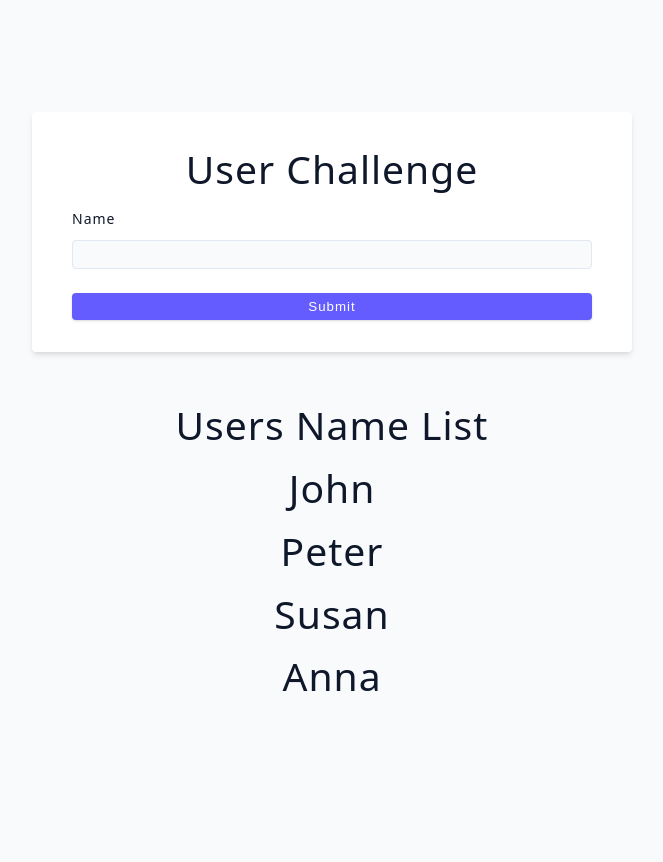
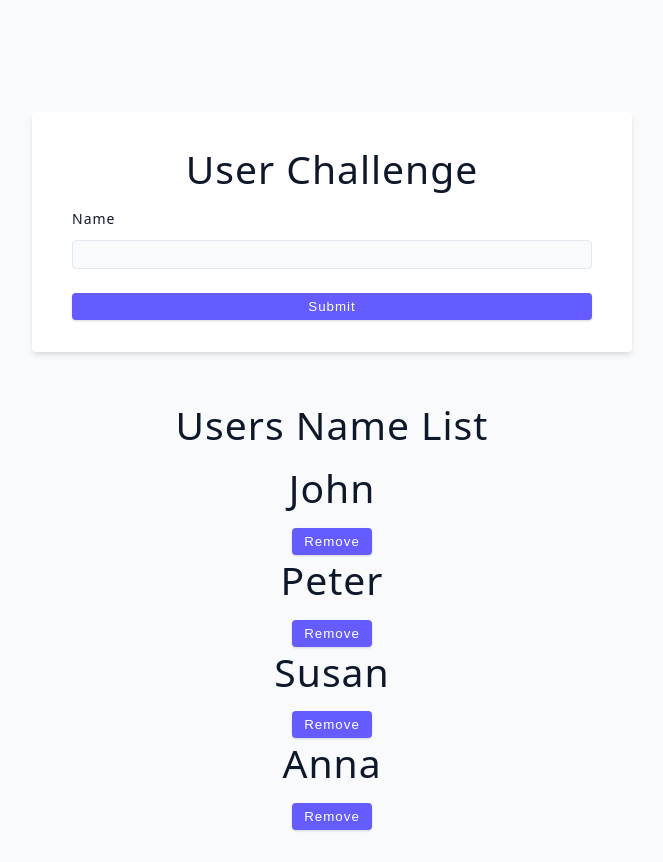
Before and after one commit to iambrijeshtoo/ReactAdvanced, a React (Vite) app: page / in a window 1280 px wide. Shown: the whole page, without its empty margins (308-971 px from the left). Before the commit the page ends 800 px from the top, so only its background shows below. Built offline with nearby package versions, Linux system fonts and the light colour scheme.

Commit message:
feat: add button for removing user from the list

```diff
--- a/src/tutorial/06-forms/02-user-challenge.jsx
+++ b/src/tutorial/06-forms/02-user-challenge.jsx
@@ -15,6 +15,11 @@ const UserChallenge = () => {
     const updatedUser = [...users, newUser];
     setUsers(updatedUser);
     setName("");
+  };
+
+  const removeUser = (removingUserID) => {
+    const updatedUser = users.filter((user) => user.id !== removingUserID);
+    setUsers(updatedUser);
   };
 
   return (
@@ -43,6 +48,9 @@ const UserChallenge = () => {
         return (
           <div key={user.id}>
             <h2>{user.name}</h2>
+            <button onClick={() => removeUser(user.id)} className="btn">
+              Remove
+            </button>
           </div>
         );
       })}
--- /dev/null
+++ b/src/tutorial/06-forms/03-multiple-inputs.jsx
@@ -0,0 +1,5 @@
+const MultipleInputs = () => {
+  return <h2>MultipleInputs</h2>;
+};
+
+export default MultipleInputs;
```
Also changed, not shown: 1 other file (tests, documents, lock files or other folders).
